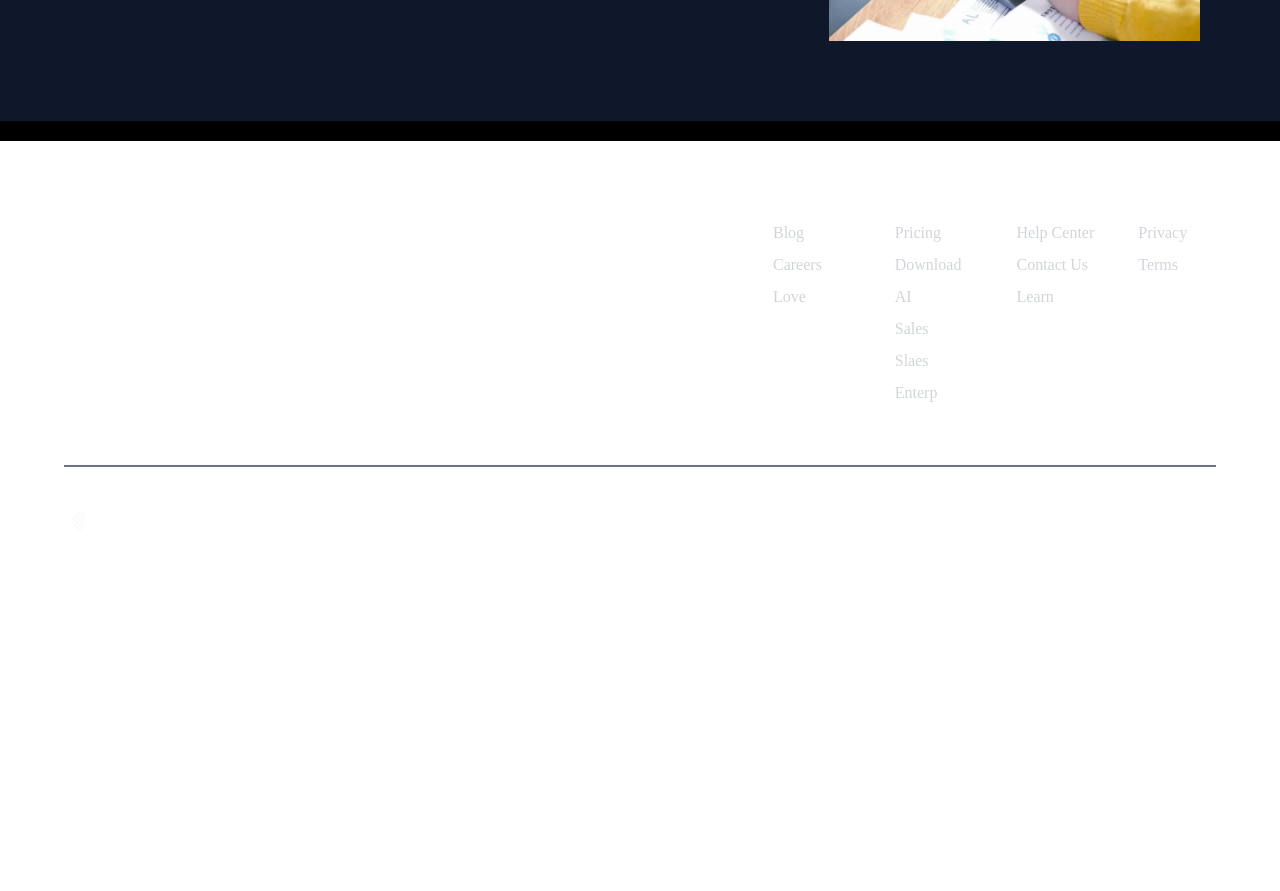
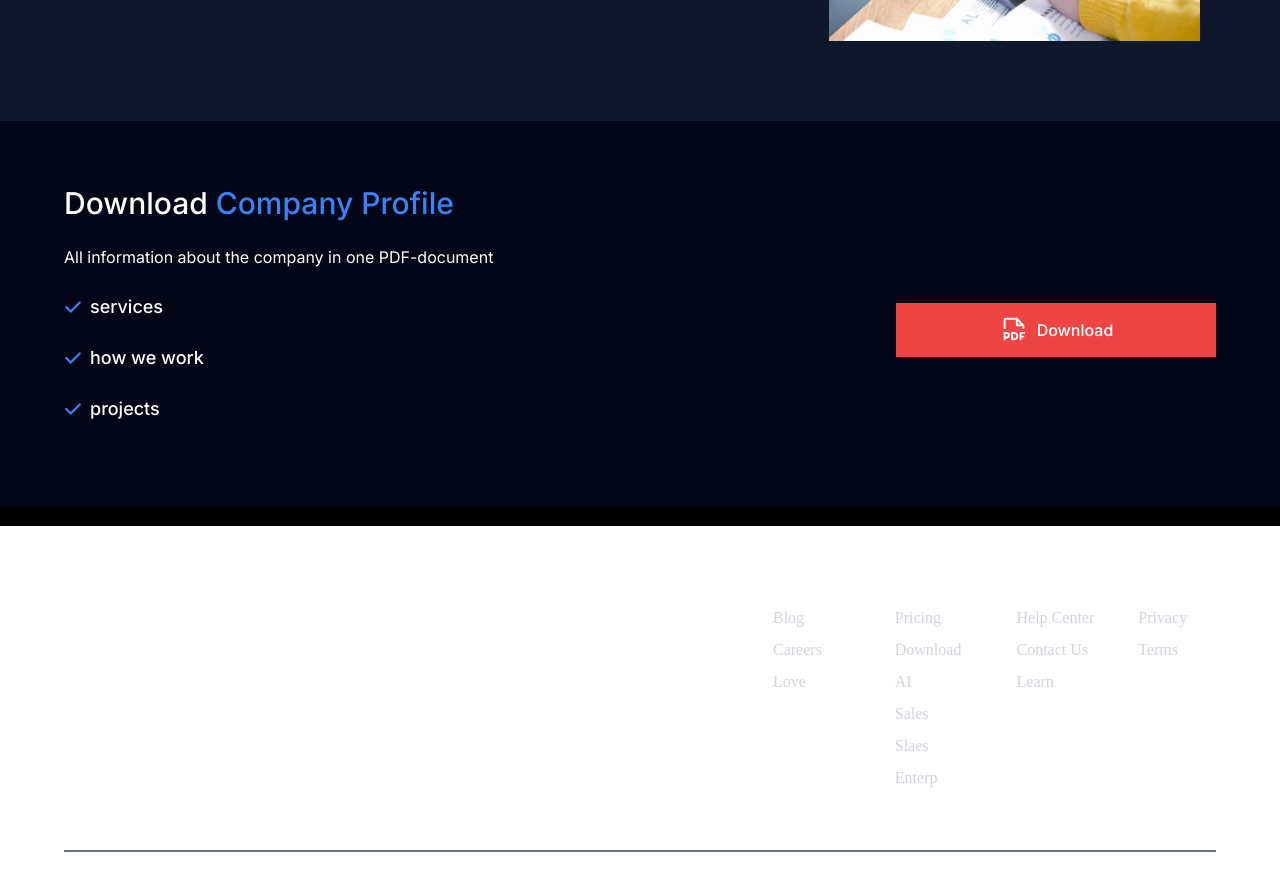
Before and after one commit to solomonrazak/landing-page, a Next.js app: page /Pages/team in a window 1280 px wide. Shown: the part 3360-4251 px from the top of the page. Before the commit the page ends 3927 px from the top, so only its background shows below. Built offline with nearby package versions, Linux system fonts and the light colour scheme; a web font is replaced by a local one.

Commit message:
company profile and downloadable pdf

```diff
--- a/package.json
+++ b/package.json
@@ -10,6 +10,8 @@
   },
   "dependencies": {
     "@gsap/react": "^2.1.1",
+    "@react-pdf-viewer/core": "^3.12.0",
+    "@react-pdf-viewer/default-layout": "^3.12.0",
     "aos": "^2.3.4",
     "axios": "^1.6.8",
     "chart.js": "^4.4.3",
--- /dev/null
+++ b/src/components/companyprofile/CompanyProfile.jsx
@@ -0,0 +1,45 @@
+import React from "react";
+import { FaCheck } from "react-icons/fa6";
+import { PiFilePdfDuotone } from "react-icons/pi";
+
+const CompanyProfile = () => {
+  return (
+    <div className="bg-slate-950 flex flex-col md:flex-row md:justify-between md:items-center p-16">
+      <div className="flex flex-col gap-6 pb-5">
+        <h1 className="md:text-3xl text-2xl font-medium text-white">
+          Download <span className="text-blue-500">Company Profile</span>
+        </h1>
+        <p className="text-white">
+          All information about the company in one PDF-document
+        </p>
+        <div className="flex font-medium items-center gap-2 md:text-[18px]">
+          <FaCheck className="text-blue-500" />
+          <p className="text-white">services</p>
+        </div>
+        <div className="flex font-medium items-center gap-2 md:text-[18px]">
+          <FaCheck className="text-blue-500" />
+          <p className="text-white">how we work</p>
+        </div>
+        <div className="flex font-medium items-center gap-2 md:text-[18px]">
+          <FaCheck className="text-blue-500" />
+          <p className="text-white">projects</p>
+        </div>
+      </div>
+      <div className="mt-8">
+        <a
+          href="/files/webflow.pdf"
+          download="webflow.pdf"
+          target="_blank"
+          rel="noopener noreferrer"
+        >
+          <button className="flex items-center w-full md:w-[20rem] bg-red-500 justify-center py-3 gap-2 font-medium text-white hover:text-red-500 hover:bg-transparent hover:border hover:border-red-500">
+            <PiFilePdfDuotone className="text-3xl" />
+            Download
+          </button>
+        </a>
+      </div>
+    </div>
+  );
+};
+
+export default CompanyProfile;
--- a/src/components/team/Team.jsx
+++ b/src/components/team/Team.jsx
@@ -13,6 +13,7 @@ import Discovery from "../customfeatures/Discovery";
 import Ux from "../customfeatures/Ux";
 import Software from "../customfeatures/Software";
 import Testing from "../customfeatures/Testing";
+import CompanyProfile from "../companyprofile/CompanyProfile";
 
 const Team = () => {
   const [activeTab, setActiveTab] = useState("scrum");
@@ -256,6 +257,9 @@ const Team = () => {
           {renderNewActive()}
         </div>
        </div>
+       <div>
+        <CompanyProfile />
+       </div>
 
 
 
```
Also changed, not shown: 2 other files (tests, documents, lock files or other folders).
